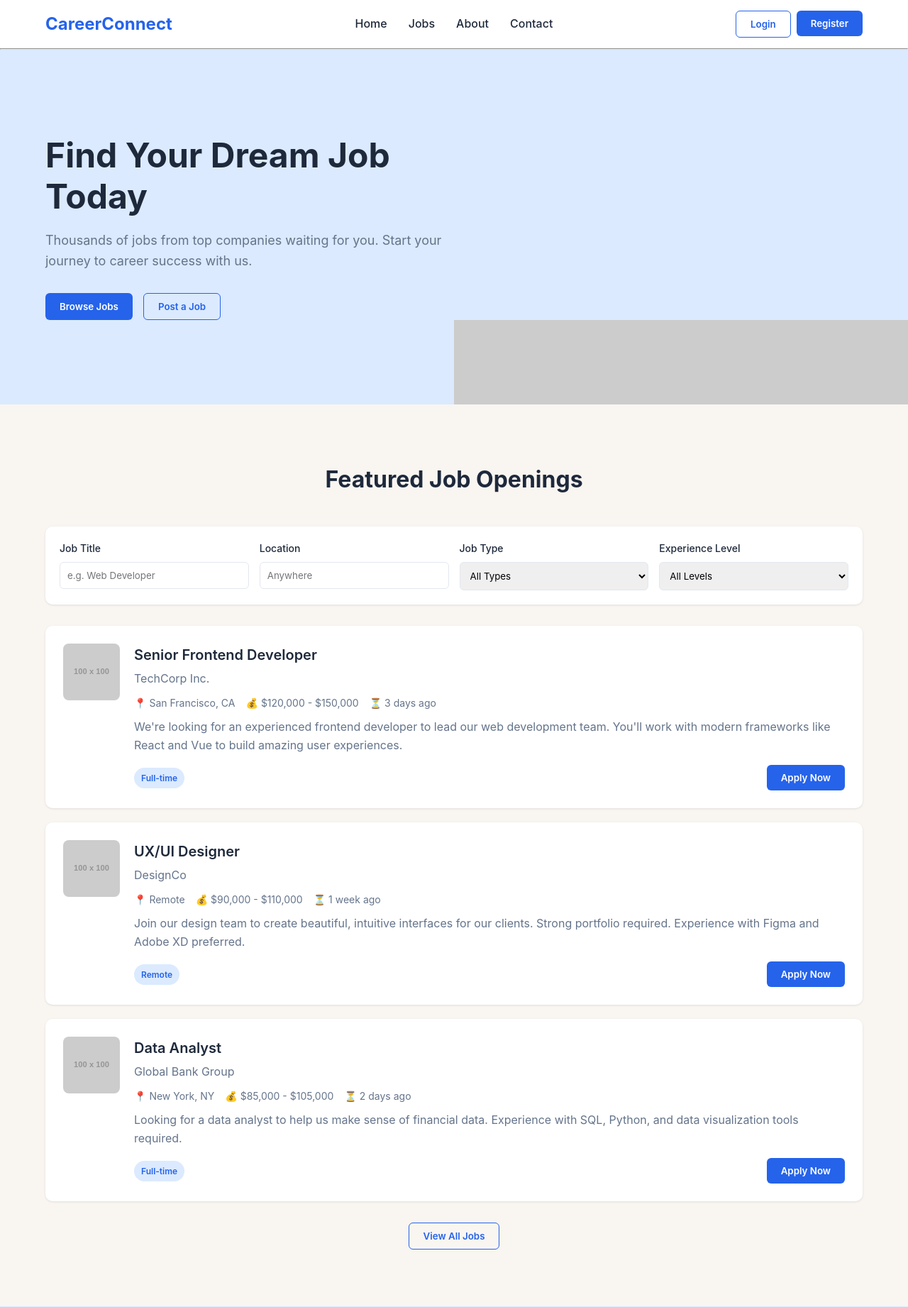
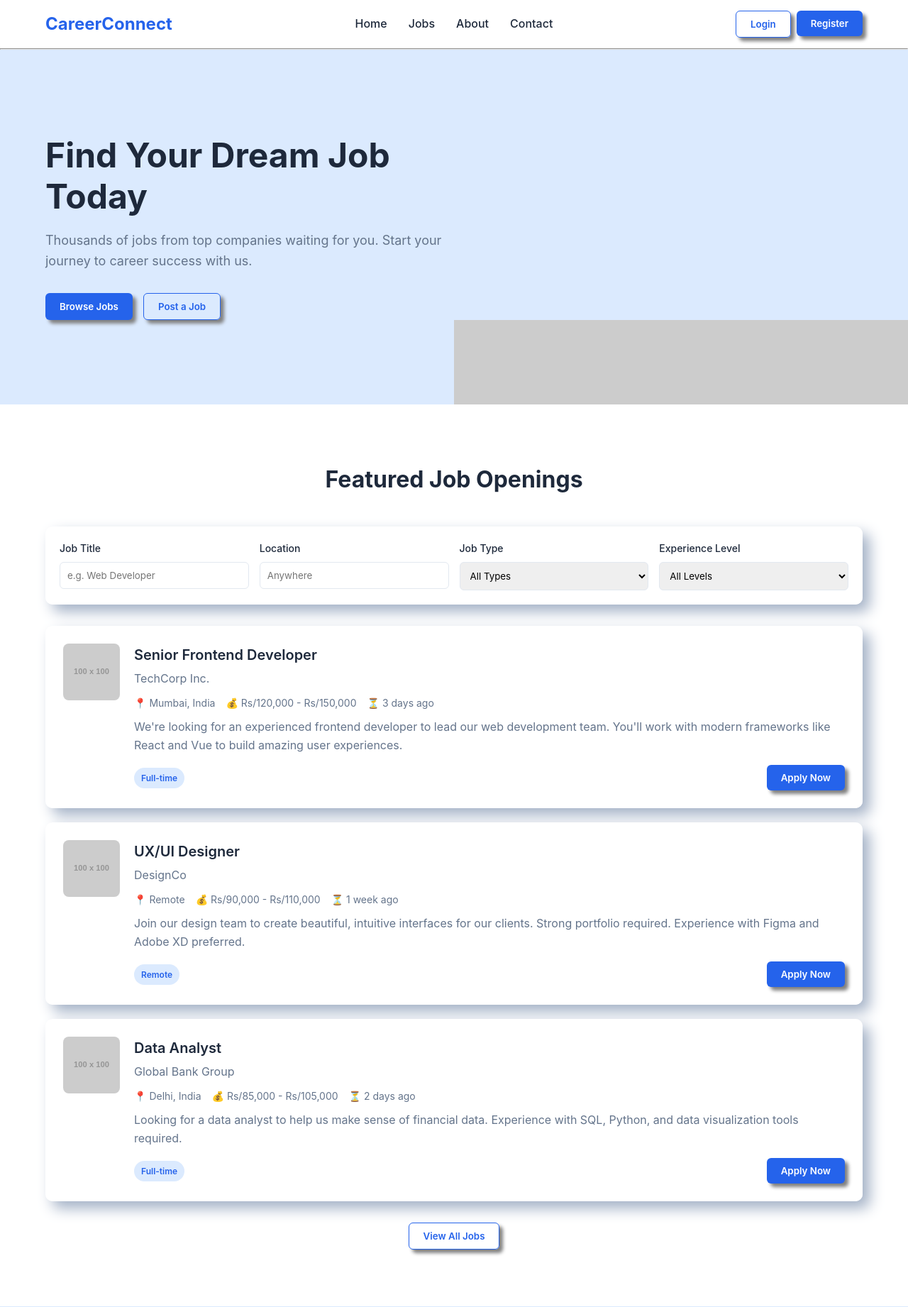
Before and after one commit to Rahulmaurya1234/job-portal, a Django app: page / in a window 1280 px wide. Shown: the top 1842 px of the page at 71% size. Run offline with Django 5.2, Linux system fonts and the light colour scheme; grey boxes labelled with a size stand in for pictures from a placeholder-image service; parts of the project's set-up code (start-up, migrations or seed data) failed here and were passed over; some libraries are stand-ins or nearby versions.

Commit message:
i changed css and added a alert on apply now button team member devansh

```diff
--- /dev/null
+++ b/static/app.js
@@ -0,0 +1,19 @@
+let apply = document.querySelector(".btn1");
+let apply2 = document.querySelector(".btn2");
+let apply3 = document.querySelector(".btn3");
+let apply4 = document.querySelector(".btn4");
+
+apply.addEventListener('click', function(){
+    alert("Please login first");
+})
+
+apply2.addEventListener('click', function(){
+    alert("please login first");
+})
+apply3.addEventListener('click', function(){
+    alert("please login first");
+})
+
+apply4.addEventListener('click', function(){
+    alert("We wil notify!! when more jobs available");
+})
--- a/static/base.css
+++ b/static/base.css
@@ -23,7 +23,7 @@ body {
 /* NAVBAR */
 header {
     background-color: #ffffff;
-    box-shadow: 0 2px 4px rgba(0,0,0,0.1);
+
     padding: 1rem 0;
     position: sticky;
     top: 0;
@@ -74,6 +74,7 @@ nav > div:last-child {
     border: none;
     transition: 0.3s ease;
     text-decoration: none;
+    box-shadow: 5px 5px 5px grey;
 }
 
 .btn-outline {
@@ -94,6 +95,7 @@ nav > div:last-child {
 
 .btn-primary:hover {
     background-color: #005fa3;
+    box-shadow: 5px 5px 5px black -5px -5x 5px white;
 }
 
 /* FOOTER */
--- a/static/core/home.css
+++ b/static/core/home.css
@@ -73,11 +73,14 @@
             border: none;
         }
 
+
         .btn-primary {
             background-color: var(--primary);
             color: white;
         }
-
+        .btn-primary:hover{
+            box-shadow: 5px 5px 5px grey;
+        }
         .btn-outline {
             background-color: transparent;
             border: 1px solid var(--primary);
@@ -132,6 +135,11 @@
 
         .jobs-container {
             padding: 80px 0;
+            background-color: #ffffff;
+        }
+
+        .background1{
+            background-color: white;
         }
 
         .filters {
--- a/templates/base.html
+++ b/templates/base.html
@@ -6,7 +6,7 @@
     <link rel="stylesheet" href="{% static 'base.css' %}">
 </head>
 <body>
-    <header >
+    <header style = "border: 0;" >
         <div class="container">
             <nav>
                 <div class="logo">CareerConnect</div>
@@ -17,7 +17,7 @@
                     <a href="{% url 'contact' %}">Contact</a>
                 </div>
                 <div>
-                    <a href="/accounts/login/"><button class="btn btn-outline">Login</button></a>
+                    <a href="/accounts/login/"><button class="btn btn-outline local">Login</button></a>
                     <a href="/accounts/register/"><button class="btn btn-primary">Register</button></a>
                 </div>
             </nav>
@@ -48,7 +48,7 @@
                         <li><a href="{% url 'jobs' %}">Browse Jobs</a></li>
                         <li><a href="#">Job Alerts</a></li>
                         <li><a href="#">Career Advice</a></li>
-                        <li><a href="#">Resume Builder</a></li>
+                        <li><a href="#">Main Branch</a></li>
                     </ul>
                 </div>
 
@@ -74,7 +74,7 @@
             </div>
 
             <div class="copyright">
-                <p>&copy; 2025 CareerConnect. All rights reserved by Rahulmaurya | <a href="#">Privacy Policy</a> | <a href="#">Terms of Service</a></p>
+                <p>&copy; 2025 CareerConnect. All rights reserved by CareerConnect Team | <a href="#">Privacy Policy</a> | <a href="#">Terms of Service</a></p>
             </div>
         </div>
     </footer>
--- a/templates/core/home.html
+++ b/templates/core/home.html
@@ -20,11 +20,11 @@
         </div>
     </section>
 
-    <section class="jobs-container">
+    <section class="jobs-container background1" style="background-color: #ffffff;">
         <div class="container">
             <h2 class="section-title">Featured Job Openings</h2>
 
-            <div class="filters">
+            <div class="filters" style="box-shadow: 10px 10px 20px #a3b1c6,inset -10px -10px 20px #ffffff;">
                 <div class="filter-group">
                     <label for="job-title">Job Title</label>
                     <input type="text" id="job-title" placeholder="e.g. Web Developer">
@@ -55,63 +55,63 @@
             </div>
 
             <div class="job-listings">
-                <div class="job-card">
+                <div class="job-card" style="box-shadow: 10px 10px 20px #a3b1c6,inset -10px -10px 20px #ffffff;">
                     <img class="job-logo" src="https://placehold.co/100x100?text=Tech+Corp" alt="Tech company logo with blue and white color scheme">
                     <div class="job-info">
                         <h3 class="job-title">Senior Frontend Developer</h3>
                         <p class="job-company">TechCorp Inc.</p>
                         <div class="job-meta">
-                            <span class="job-meta-item">📍 San Francisco, CA</span>
-                            <span class="job-meta-item">💰 $120,000 - $150,000</span>
+                            <span class="job-meta-item">📍 Mumbai, India</span>
+                            <span class="job-meta-item">💰 Rs/120,000 - Rs/150,000</span>
                             <span class="job-meta-item">⏳ 3 days ago</span>
                         </div>
                         <p class="job-description">We're looking for an experienced frontend developer to lead our web development team. You'll work with modern frameworks like React and Vue to build amazing user experiences.</p>
                         <div class="job-actions">
                             <span class="job-type">Full-time</span>
-                            <button class="btn btn-primary">Apply Now</button>
+                            <button class="btn btn-primary btn1">Apply Now</button>
                         </div>
                     </div>
                 </div>
 
-                <div class="job-card">
+                <div class="job-card" style="box-shadow: 10px 10px 20px #a3b1c6,inset -10px -10px 20px #ffffff;">
                     <img class="job-logo" src="https://placehold.co/100x100?text=Design+Co" alt="Creative design agency logo with colorful abstract shapes">
                     <div class="job-info">
                         <h3 class="job-title">UX/UI Designer</h3>
                         <p class="job-company">DesignCo</p>
                         <div class="job-meta">
                             <span class="job-meta-item">📍 Remote</span>
-                            <span class="job-meta-item">💰 $90,000 - $110,000</span>
+                            <span class="job-meta-item">💰 Rs/90,000 - Rs/110,000</span>
                             <span class="job-meta-item">⏳ 1 week ago</span>
                         </div>
                         <p class="job-description">Join our design team to create beautiful, intuitive interfaces for our clients. Strong portfolio required. Experience with Figma and Adobe XD preferred.</p>
                         <div class="job-actions">
                             <span class="job-type">Remote</span>
-                            <button class="btn btn-primary">Apply Now</button>
+                            <button class="btn btn-primary btn2">Apply Now</button>
                         </div>
                     </div>
                 </div>
 
-                <div class="job-card">
+                <div class="job-card" style="box-shadow: 10px 10px 20px #a3b1c6,inset -10px -10px 20px #ffffff;">
                     <img class="job-logo" src="https://placehold.co/100x100?text=Bank+Group" alt="Financial institution logo with conservative dark blue design">
                     <div class="job-info">
                         <h3 class="job-title">Data Analyst</h3>
                         <p class="job-company">Global Bank Group</p>
                         <div class="job-meta">
-                            <span class="job-meta-item">📍 New York, NY</span>
-                            <span class="job-meta-item">💰 $85,000 - $105,000</span>
+                            <span class="job-meta-item">📍 Delhi, India</span>
+                            <span class="job-meta-item">💰 Rs/85,000 - Rs/105,000</span>
                             <span class="job-meta-item">⏳ 2 days ago</span>
                         </div>
                         <p class="job-description">Looking for a data analyst to help us make sense of financial data. Experience with SQL, Python, and data visualization tools required.</p>
                         <div class="job-actions">
                             <span class="job-type">Full-time</span>
-                            <button class="btn btn-primary">Apply Now</button>
+                            <button class="btn btn-primary btn3">Apply Now</button>
                         </div>
                     </div>
                 </div>
             </div>
 
             <div style="text-align: center; margin-top: 30px;">
-                <button class="btn btn-outline">View All Jobs</button>
+                <button class="btn btn-outline btn4">View All Jobs</button>
             </div>
         </div>
     </section>
@@ -126,7 +126,7 @@
                     <div class="testimonial-author">
                         <img class="testimonial-author-img" src="https://placehold.co/100x100?text=A" alt="Portrait of smiling woman in business attire with short brown hair">
                         <div class="author-info">
-                            <h4>Amanda Rodriguez</h4>
+                            <h4>Rahul Maurya</h4>
                             <p>Product Manager at TechStart</p>
                         </div>
                     </div>
@@ -137,7 +137,7 @@
                     <div class="testimonial-author">
                         <img class="testimonial-author-img" src="https://placehold.co/100x100?text=M" alt="Portrait of business executive with glasses and gray suit">
                         <div class="author-info">
-                            <h4>Michael Chen</h4>
+                            <h4>Anshu Rajput</h4>
                             <p>HR Director at GlobalCorp</p>
                         </div>
                     </div>
@@ -148,13 +148,14 @@
                     <div class="testimonial-author">
                         <img class="testimonial-author-img" src="https://placehold.co/100x100?text=J" alt="Young man smiling in casual business attire">
                         <div class="author-info">
-                            <h4>Jamal Wilson</h4>
+                            <h4>Anuj Kushwaha</h4>
                             <p>Software Engineer at DataSystems</p>
                         </div>
                     </div>
                 </div>
             </div>
         </div>
+        <script src="/static/app.js"></script>
     </section>
 
     {% endblock %}
```
Also changed, not shown: templates/job/company.html (+37 -9 lines).
